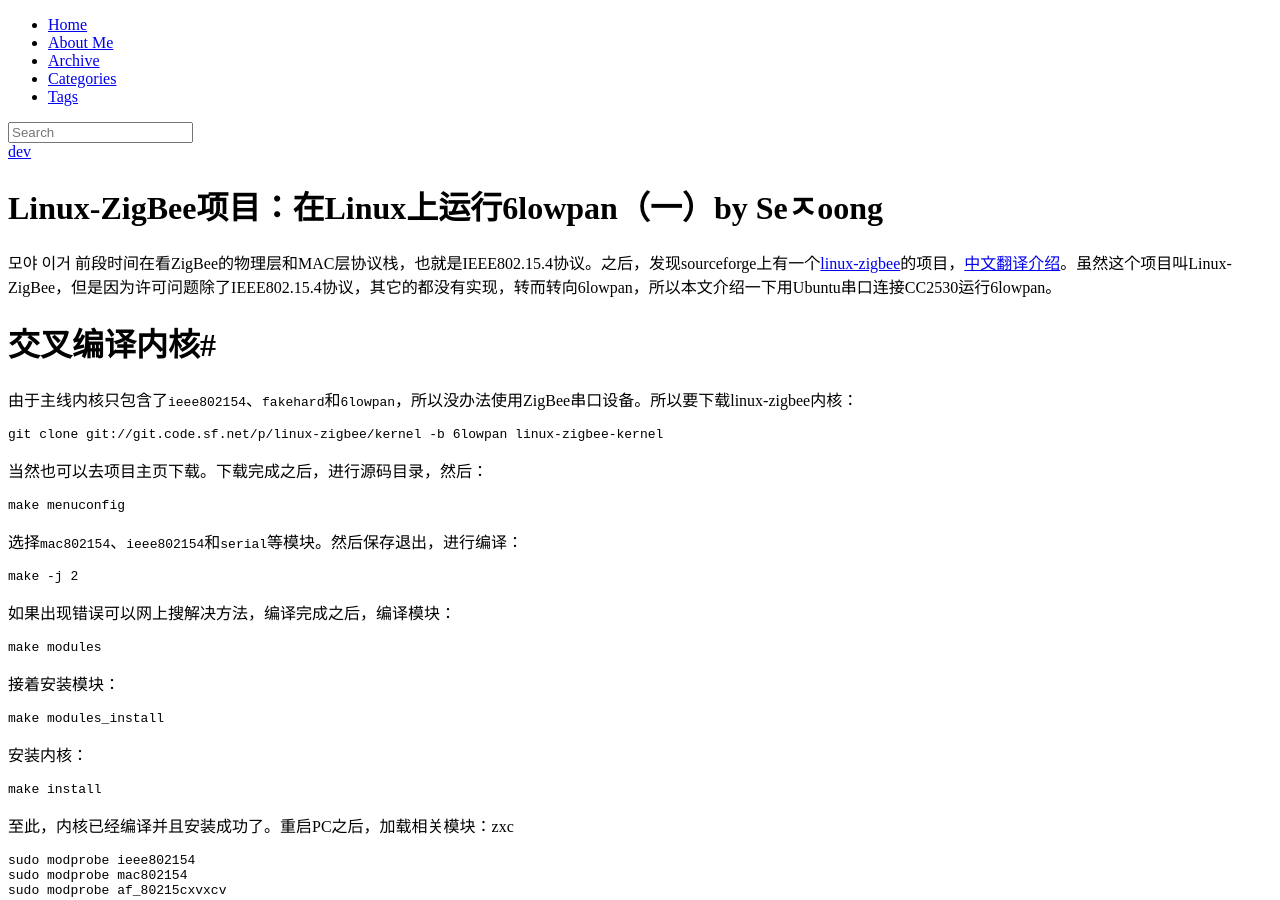
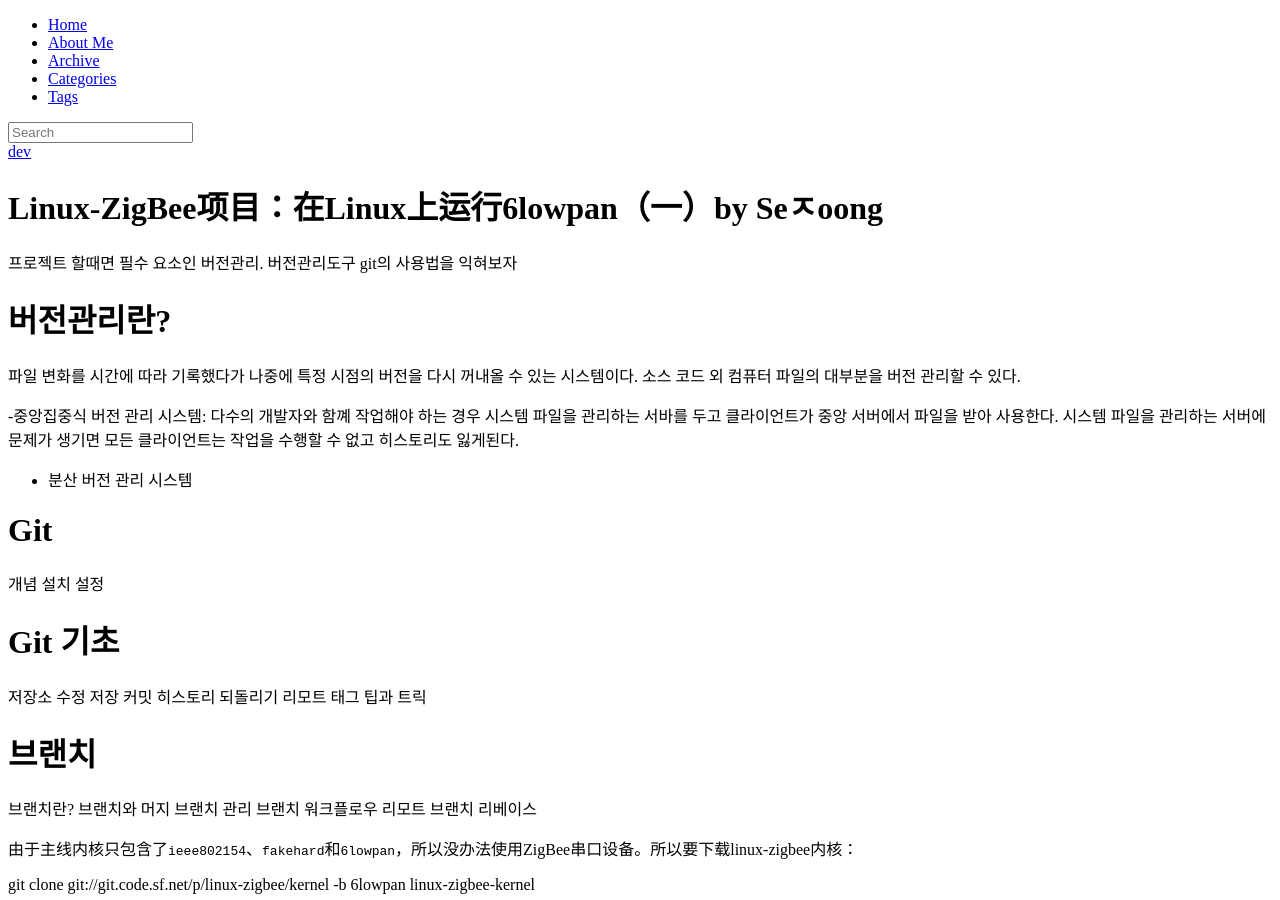
Before and after one commit to sejoong/sejoong.github.com, a Jekyll site: the page built from _posts/2015-02-08-dev.md, in a window 1280 px wide and 900 px high. Built offline with Jekyll 4.4.1, drawn with Linux system fonts in a browser that asks for light colours; nearby versions of some CDN libraries; library files that are not in the unit come from our copies; comment, search, counter and statistics services are not loaded.

Commit message:
no message

```diff
--- a/_posts/2015-02-08-dev.md
+++ b/_posts/2015-02-08-dev.md
@@ -3,48 +3,77 @@ layout: post
 category: dev
 title: Linux-ZigBee项目：在Linux上运行6lowpan（一）
 tagline: by Seㅈoong
-tags: []
+tags: [git]
 ---
-모야 이거<!--[링크 주소 이름](링크 주소) -->
-前段时间在看ZigBee的物理层和MAC层协议栈，也就是IEEE802.15.4协议。之后，发现sourceforge上有一个[linux-zigbee](http://sourceforge.net/projects/linux-zigbee/)的项目，[中文翻译介绍](http://blog.chinaunix.net/uid-29653824-id-4351049.html)。虽然这个项目叫Linux-ZigBee，但是因为许可问题除了IEEE802.15.4协议，其它的都没有实现，转而转向6lowpan，所以本文介绍一下用Ubuntu串口连接CC2530运行6lowpan。
+프로젝트 할때면 필수 요소인 버전관리. 버전관리도구 git의 사용법을 익혀보자
 
 <!--more-->
 
-#交叉编译内核#
+#버전관리란?
+파일 변화를 시간에 따라 기록했다가 나중에 특정 시점의 버전을 다시 꺼내올 수 있는 시스템이다.
+소스 코드 외 컴퓨터 파일의 대부분을 버전 관리할 수 있다.
+
+-중앙집중식 버전 관리 시스템:
+다수의 개발자와 함꼐 작업해야 하는 경우 시스템 파일을 관리하는 서바를 두고 클라이언트가 중앙 서버에서 파일을 받아 사용한다. 시스템 파일을 관리하는 서버에 문제가 생기면 모든 클라이언트는 작업을 수행할 수 없고 히스토리도 잃게된다.
+- 분산 버전 관리 시스템
+
+#Git
+
+개념
+설치
+설정
+
+#Git 기초
+
+저장소
+수정 저장
+커밋 히스토리
+되돌리기
+리모트
+태그
+팁과 트릭
+
+#브랜치
+브랜치란?
+브랜치와 머지
+브랜치 관리
+브랜치 워크플로우
+리모트 브랜치
+리베이스
 
 
 由于主线内核只包含了`ieee802154`、`fakehard`和`6lowpan`，所以没办法使用ZigBee串口设备。所以要下载linux-zigbee内核：
 
-	git clone git://git.code.sf.net/p/linux-zigbee/kernel -b 6lowpan linux-zigbee-kernel
+git clone git://git.code.sf.net/p/linux-zigbee/kernel -b 6lowpan linux-zigbee-kernel
 
 当然也可以去项目主页下载。下载完成之后，进行源码目录，然后：
 
-	make menuconfig
+make menuconfig
 
 选择`mac802154`、`ieee802154`和`serial`等模块。然后保存退出，进行编译：
 
-	make -j 2
+make -j 2
 
 如果出现错误可以网上搜解决方法，编译完成之后，编译模块：
 
-	make modules
+make modules
 
 接着安装模块：
 
-	make modules_install
+make modules_install
 
 安装内核：
 
-	make install
+make install
 
 至此，内核已经编译并且安装成功了。重启PC之后，加载相关模块：zxc
 
 
 
-	sudo modprobe ieee802154
-	sudo modprobe mac802154
-	sudo modprobe af_80215cxvxcv
-	sudo modprobe serialzxc
+sudo modprobe ieee802154
+sudo modprobe mac802154
+sudo modprobe af_80215cxvxcv
+sudo modprobe serialzxc
 
 
 cxcx
@@ -54,11 +83,11 @@ cxcx
 
 `lowpan-tools`是管理Linux LowPAN协议栈的工具，由于Ubuntu的lowpan-tools版本太老了，所以需要从项目主页下载安装：
 
-	git clone git://git.code.sf.net/p/linux-zigbee/linux-zigbee linux-zigbee-linux-zigbee
+git clone git://git.code.sf.net/p/linux-zigbee/linux-zigbee linux-zigbee-linux-zigbee
 
 下载完成之后，进入源码目录安装：
 
-	./autogen.sh
-	sudo make install
+./autogen.sh
+sudo make install
 
 安装完成之后，便可以使用`izattach`工具添加ZigBee串口设备。
```
